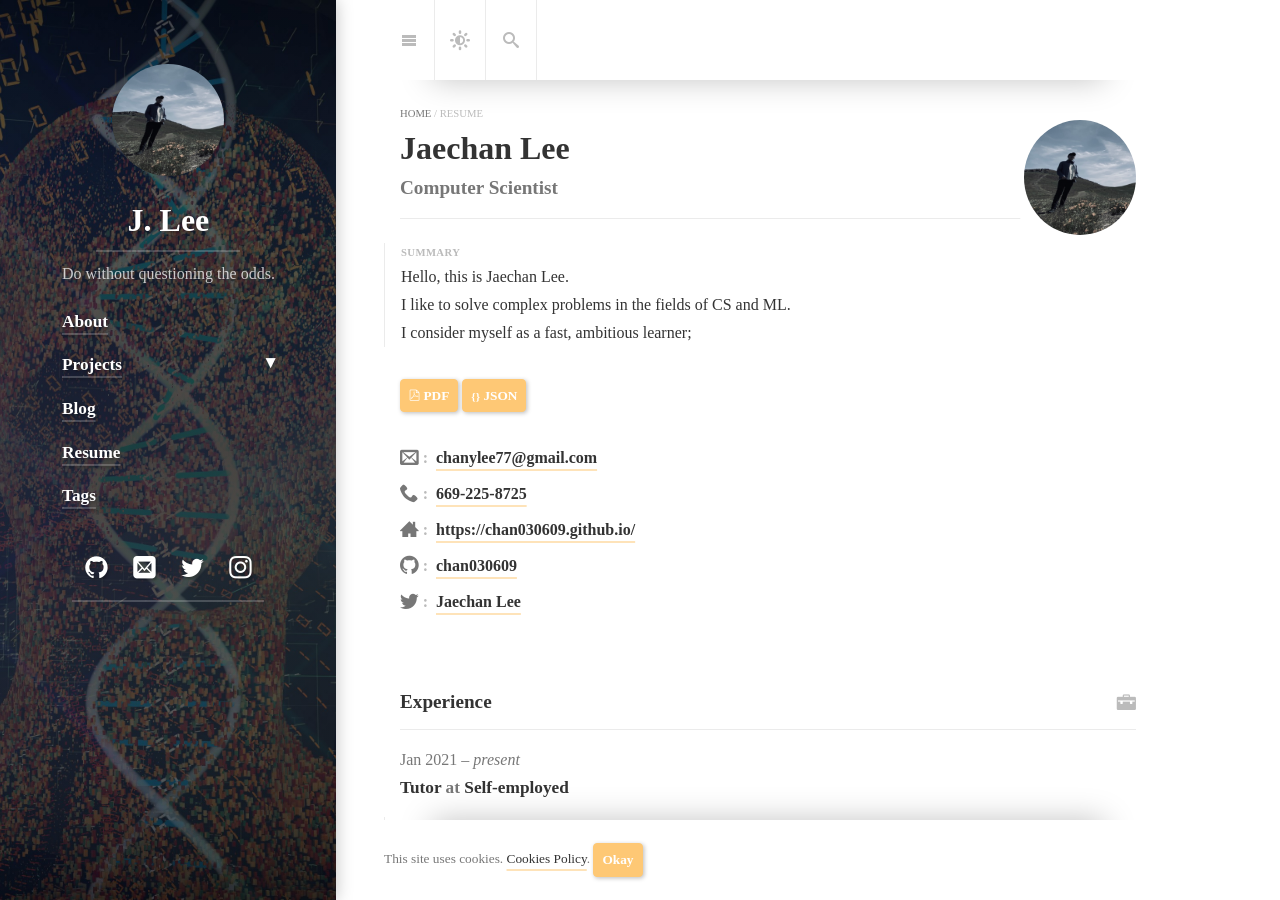
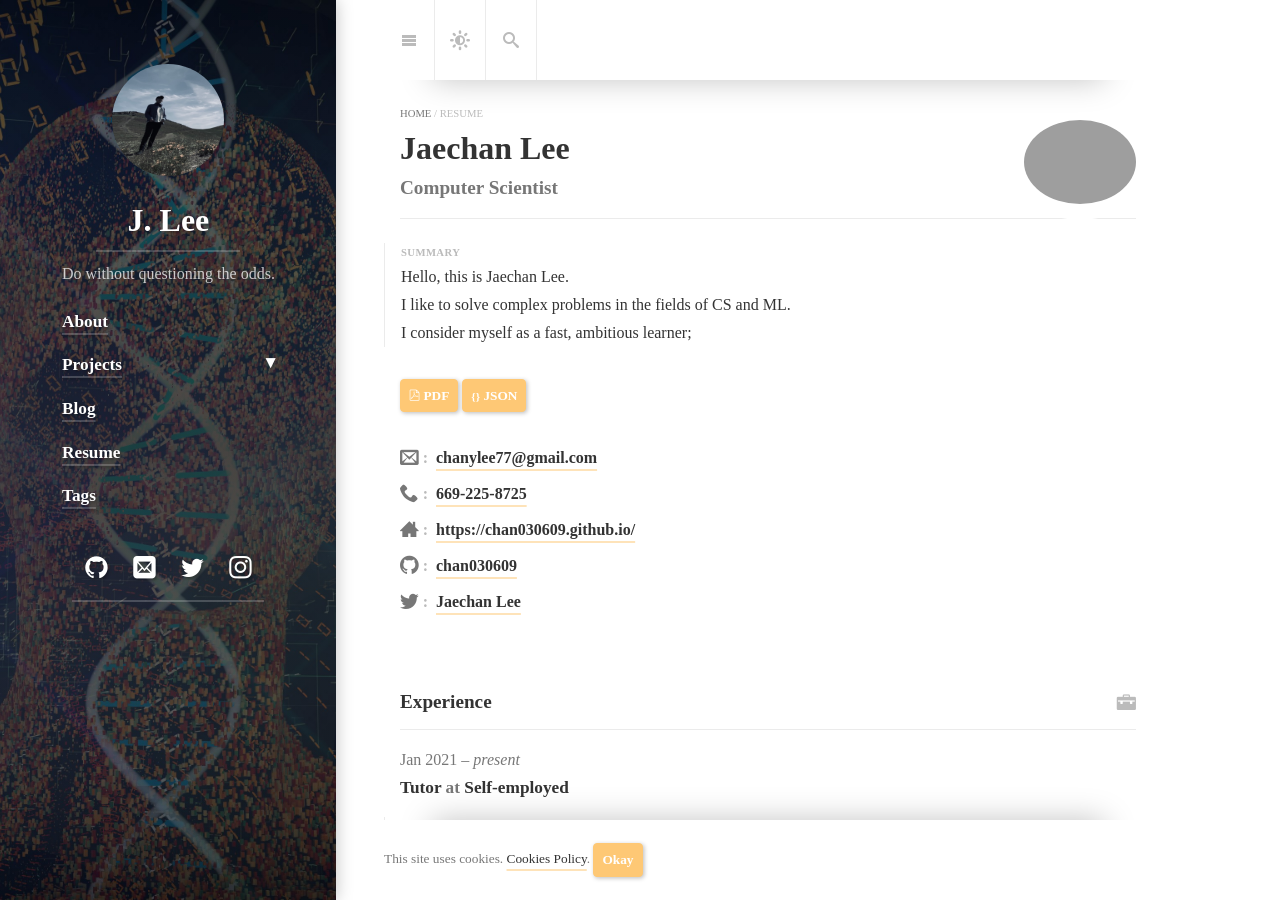
Before and after one commit to chan030609/chan030609.github.io, a Jekyll site: the page built from resume.md, in a window 1280 px wide and 900 px high. Built offline with Jekyll 4.4.1, drawn with Linux system fonts in a browser that asks for light colours; cached includes are drawn as plain includes; nearby versions of some CDN libraries; some web fonts are replaced; library files that are not in the unit come from our copies.

Commit message:
asdjfkl;a

```diff
--- a/_data/resume.yml
+++ b/_data/resume.yml
@@ -1,7 +1,7 @@
 basics:
   name: "Jaechan Lee"
   label: "Computer Scientist"
-  picture: /assets/img/seattle.png
+  picture: /assets/img/seattle.jpg
   email: "chanylee77@gmail.com"
   phone: "669-225-8725"
   website: "https://chan030609.github.io/"
```
